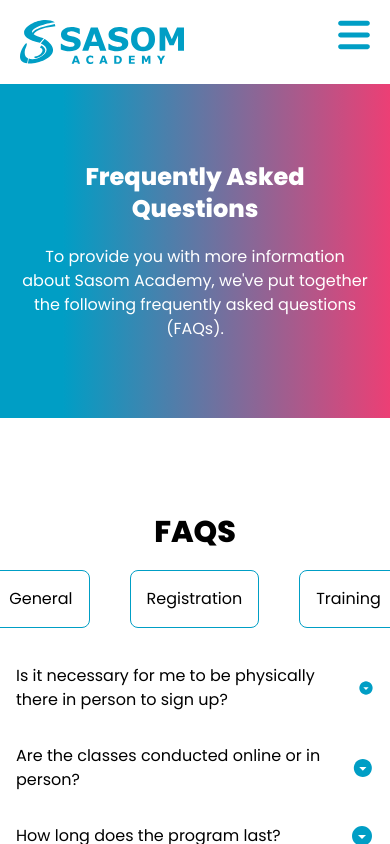
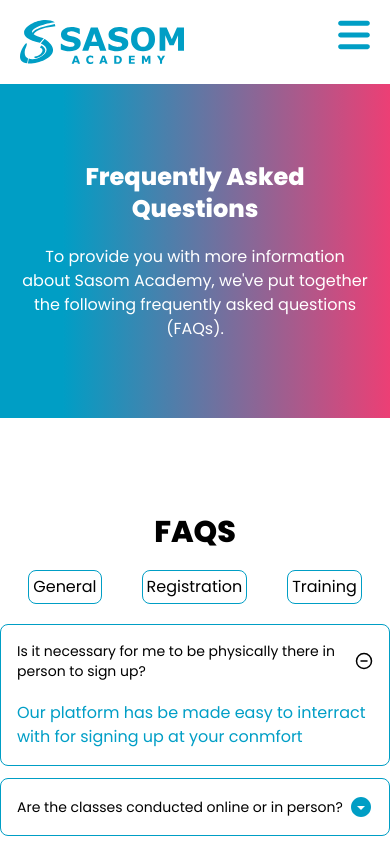
Before and after one commit to adamabu578/sasom-academy, a React (Create React App) app: page /faq in a window 390 px wide. Both pictures are taken after a click on the element 195 px from the left and 688 px from the top of the page. Shown: the top 844 px of the page. Built offline with nearby package versions, Linux system fonts and the light colour scheme.

Commit message:
questions added to faq pages

```diff
--- a/src/Components/FAQBody.jsx
+++ b/src/Components/FAQBody.jsx
@@ -93,11 +93,15 @@
       <div className="flex flex-col items-center">
         <h2 className="text-3xl font-semibold mb-5">FAQS</h2>
         <div className="flex gap-10">
-          <p className="p-4 border-[1px] rounded-lg border-primary">General</p>
-          <p className="p-4 border-[1px] rounded-lg border-primary">
+          <p className="sm:p-4 p-1 border-[1px] rounded-lg border-primary">
+            General
+          </p>
+          <p className="sm:p-4 p-1 border-[1px] rounded-lg border-primary">
             Registration
           </p>
-          <p className="p-4 border-[1px] rounded-lg border-primary">Training</p>
+          <p className="sm:p-4 p-1 border-[1px] rounded-lg border-primary">
+            Training
+          </p>
         </div>
       </div>
       <div className="mt-5">
--- a/src/Components/QuestionCard.jsx
+++ b/src/Components/QuestionCard.jsx
@@ -9,9 +9,12 @@
   };
 
   return (
-    <div className="sm:w-[500px] md:w-[600px] lg:w-[700px] p-4">
+    <div
+      onClick={handleShow}
+      className="w-[300px]sm:w-[500px] md:w-[600px] lg:w-[700px] p-4 border-[1px] rounded-lg border-primary mb-3"
+    >
       <div className="flex items-center justify-between">
-        <h3 className="">{que}</h3>
+        <h3 className="text-sm sm:text-lg">{que}</h3>
         {show ? (
           <svg
             className="cursor-pointer"
@@ -32,6 +35,8 @@
           </svg>
         ) : (
           <svg
+            className="cursor-pointer"
+            onClick={handleShow}
             width="24"
             height="24"
             viewBox="0 0 24 24"
@@ -45,7 +50,7 @@
           </svg>
         )}
       </div>
-      {show && <p className="text-textGray">{ans}</p>}
+      {show && <p className="text-sasomBlue mt-5">{ans}</p>}
     </div>
   );
 };
```
